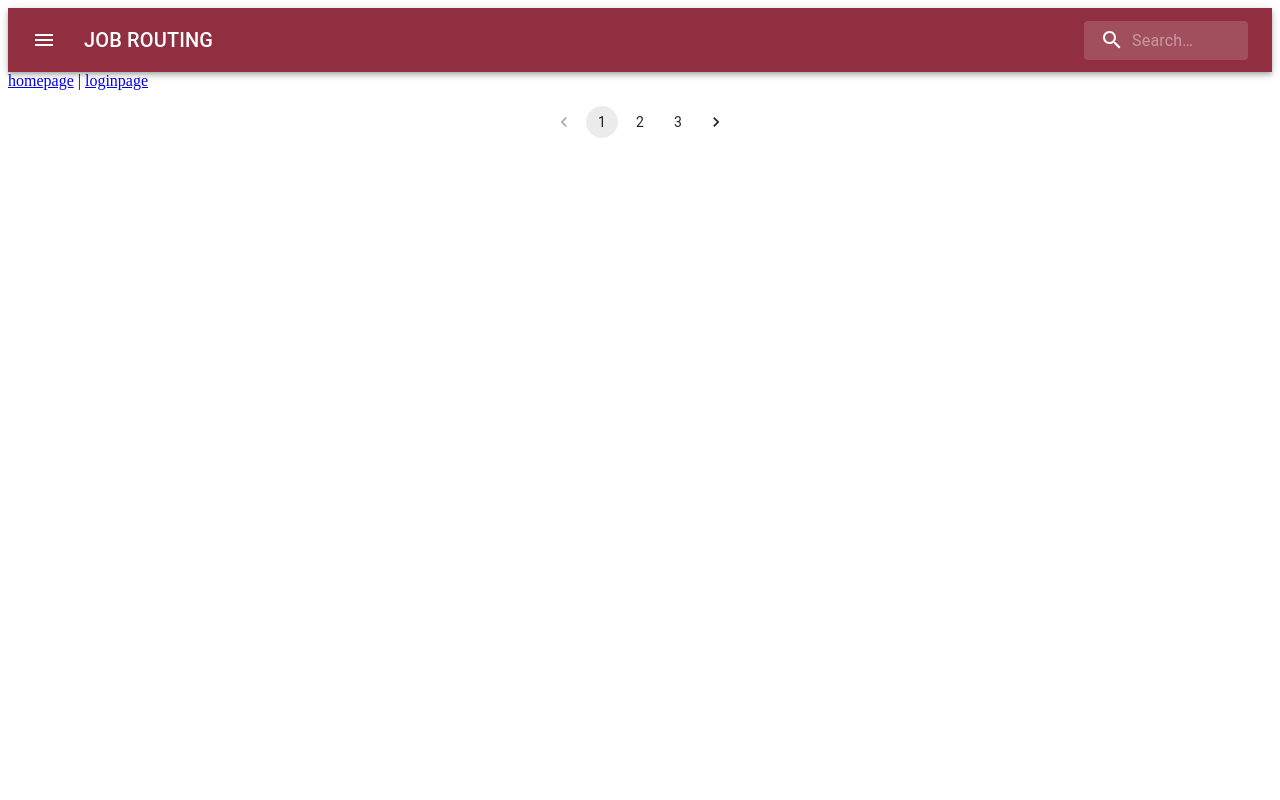
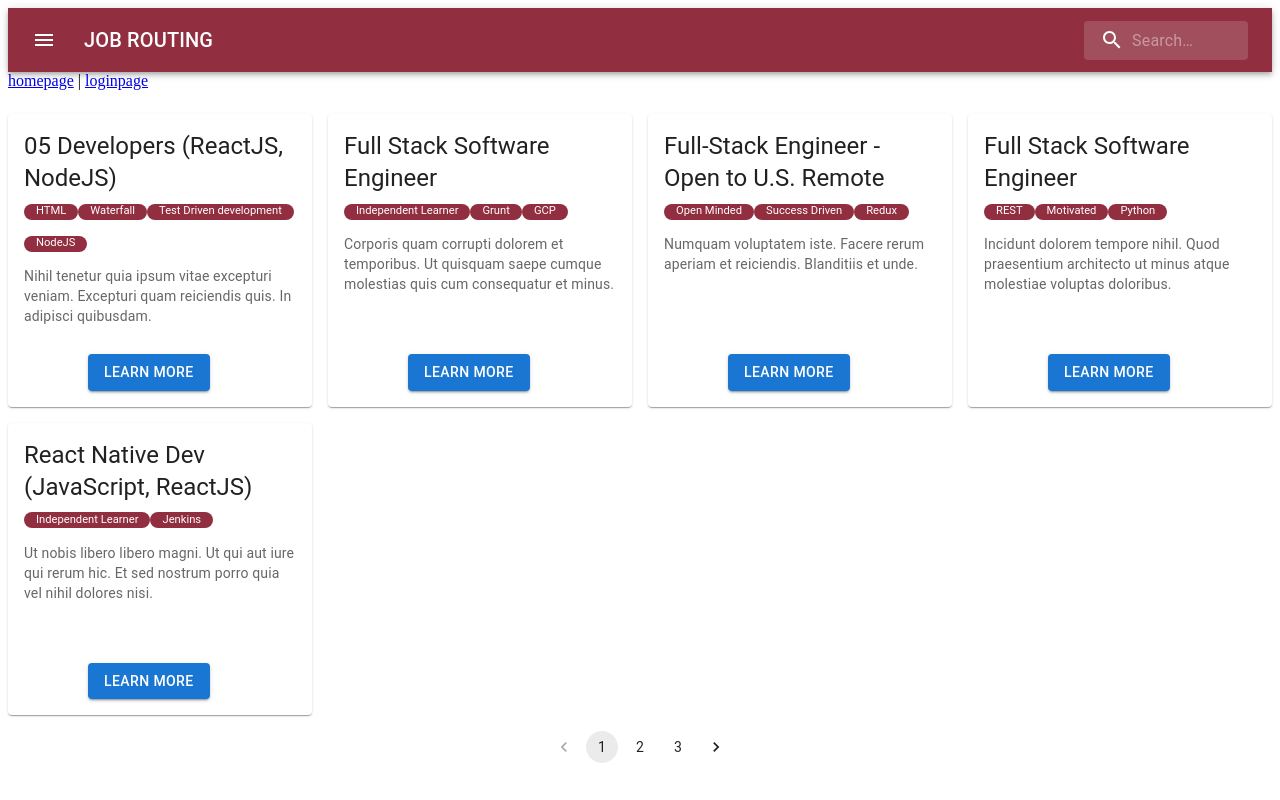
Before and after one commit to kiendt07/react_protected_routes, a React (Create React App) app: page / in a window 1280 px wide. Built offline with nearby package versions, Linux system fonts and the light colour scheme.

Commit message:
Update App.js

```diff
--- a/src/App.js
+++ b/src/App.js
@@ -31,10 +31,10 @@ function App() {
         <Route
           path="/*"
           element={
-            <Layout newArray={newArray} pageCount={pageCount} page={page} />
+            <Layout newArray={newArray} pageCount={pageCount} page={page} handleChange = {handleChange} />
           }
         >
-          <Route path="homepage" element={<HomePage jobs={newArray} />} />
+          <Route index element={<HomePage jobs={newArray} />} />
           {/* <Route path="/" element={<RequiredAuth />}>
             <Route path=":id" element={<DetailPage />} />
           </Route> */}
```
